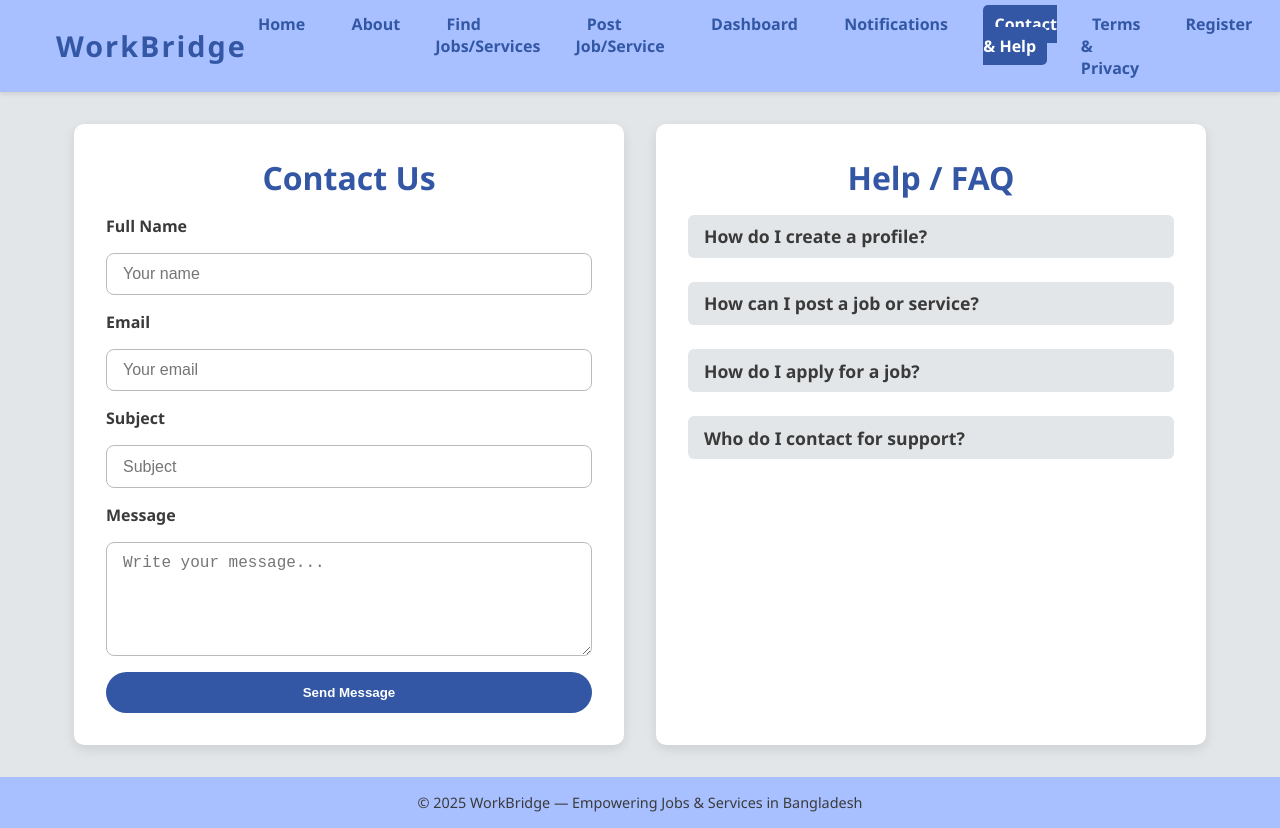
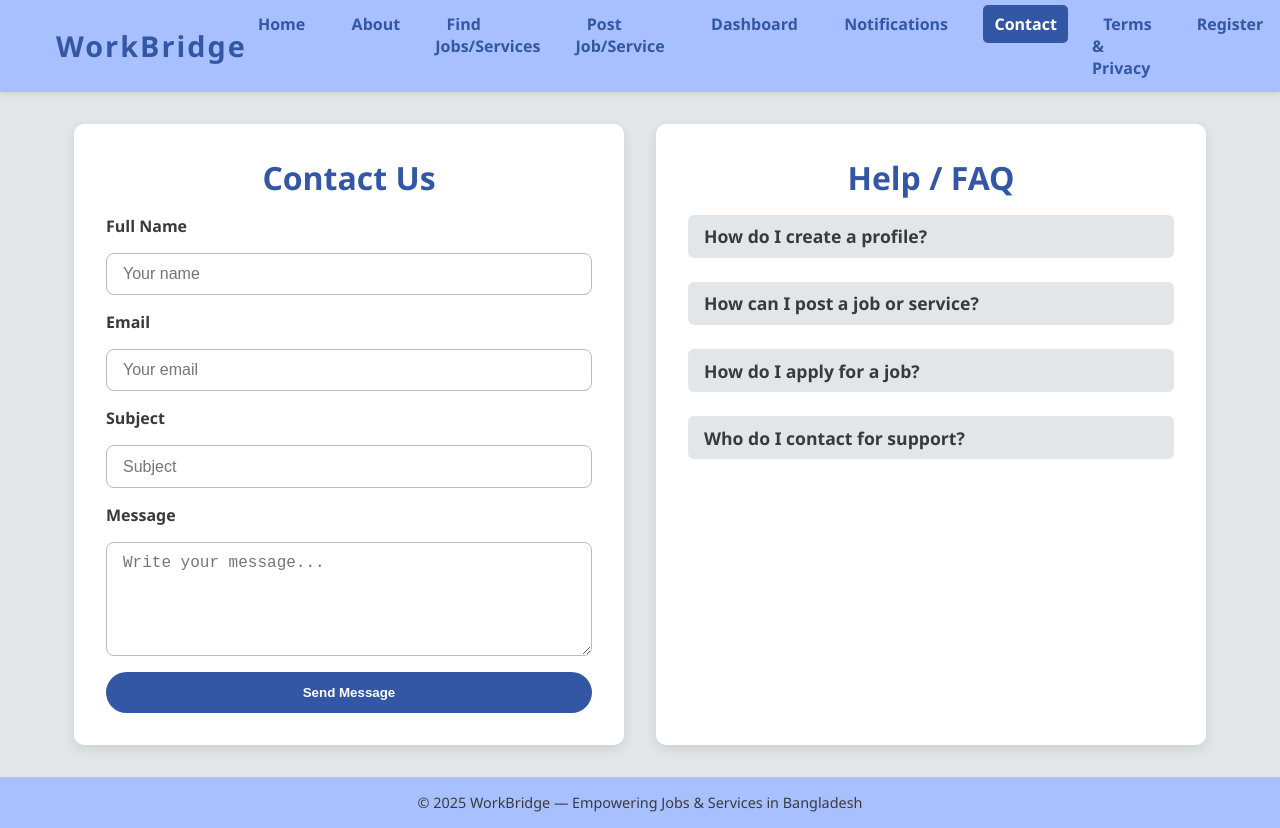
Before and after one commit to turanraftamim/WorkBridge-CSE309-Project, a plain HTML site: page contact.html in a window 1280 px wide. Shown: the top 828 px of the page. Drawn offline with Linux system fonts and the light colour scheme.

Commit message:
Update contact.html
fixed my error

```diff
--- a/contact.html
+++ b/contact.html
@@ -193,7 +193,7 @@
         <li><a href="post-job.html">Post Job/Service</a></li>
         <li><a href="dashboard.html">Dashboard</a></li>
         <li><a href="notifications.html">Notifications</a></li>
-        <li><a href="contact.html" aria-current="page">Contact & Help</a></li>
+        <li><a href="contact.html" aria-current="page">Contact</a></li>
         <li><a href="terms.html">Terms & Privacy</a></li>
         <li><a href="register.html">Register</a></li>
         <li><a href="logout.html">Logout</a></li>
```
